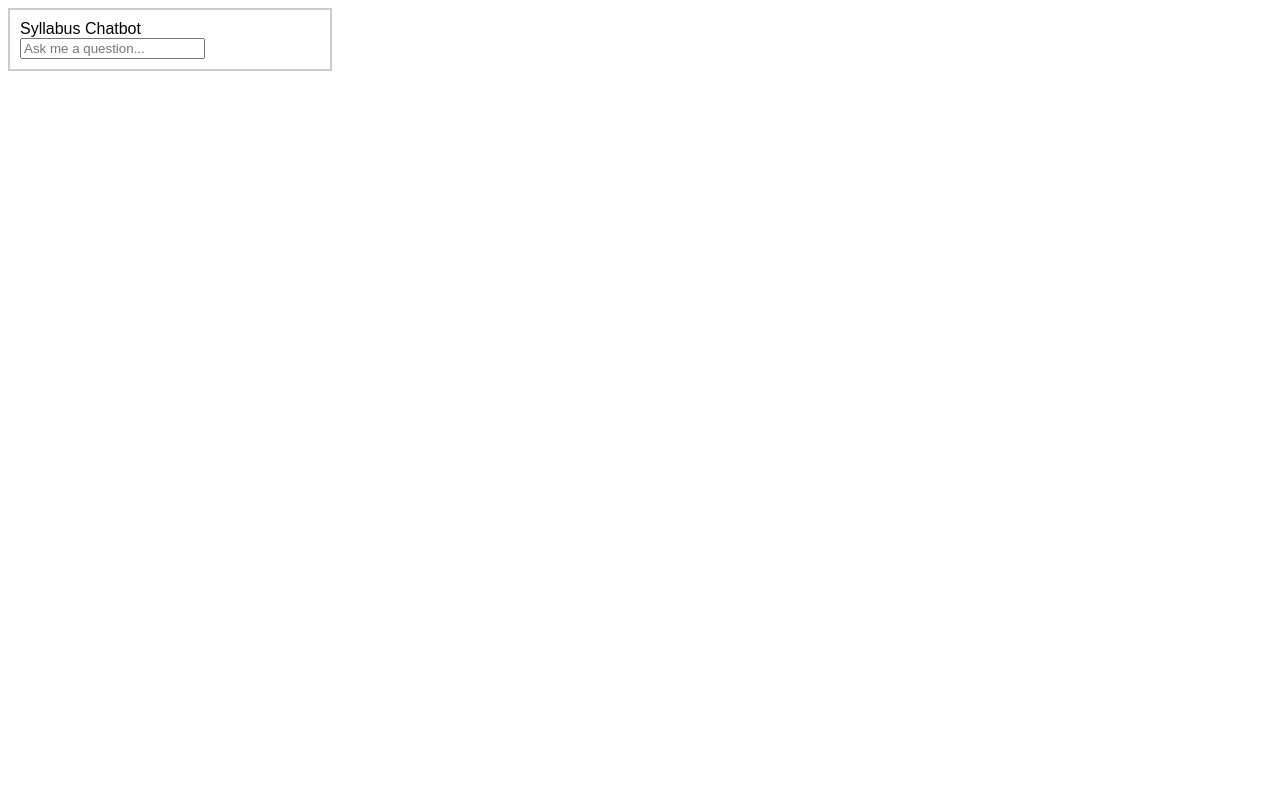
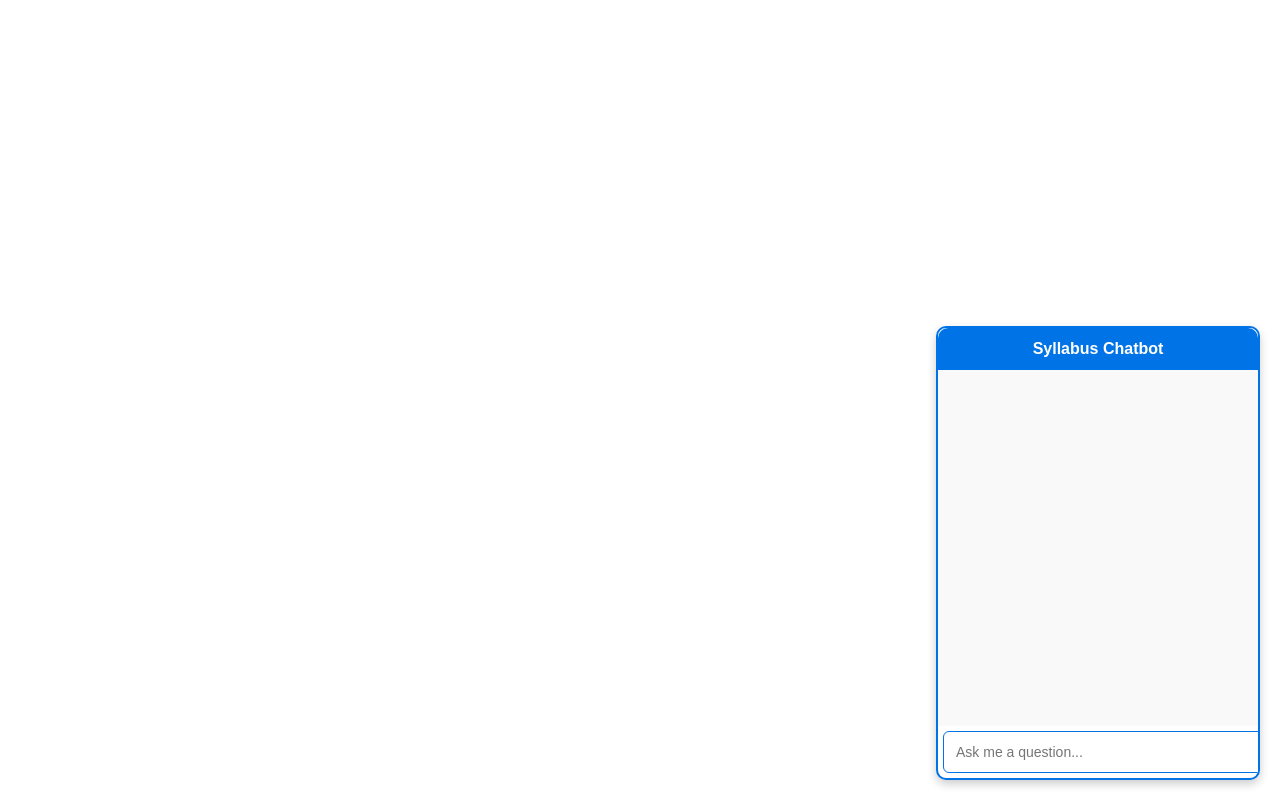
Before and after one commit to alexanderc994/canvas-chatbot, a plain HTML site: page index.html in a window 1280 px wide. Drawn offline with Linux system fonts and the light colour scheme.

Commit message:
Update style.css

```diff
--- a/style.css
+++ b/style.css
@@ -1,6 +1,79 @@
+/* Chatbot container */
 #chatbot-container {
-    width: 300px;
-    border: 2px solid #ccc;
+    position: fixed;
+    bottom: 20px;
+    right: 20px;
+    width: 320px;
+    height: 450px;
+    background: white;
+    border: 2px solid #0073e6;
+    border-radius: 10px;
+    box-shadow: 0px 4px 10px rgba(0, 0, 0, 0.2);
+    font-family: Arial, sans-serif;
+    display: flex;
+    flex-direction: column;
+    overflow: hidden;
+}
+
+/* Chatbot header */
+#chat-header {
+    background: #0073e6;
+    color: white;
+    text-align: center;
+    font-size: 16px;
+    font-weight: bold;
+    padding: 12px;
+    border-radius: 10px 10px 0 0;
+}
+
+/* Chat window */
+#chat-body {
+    flex: 1;
+    overflow-y: auto;
     padding: 10px;
-    font-family: Arial, sans-serif;
+    background: #f9f9f9;
+    display: flex;
+    flex-direction: column;
 }
+
+/* Chat bubbles */
+.chat-message {
+    padding: 10px;
+    margin: 5px;
+    border-radius: 8px;
+    max-width: 75%;
+    word-wrap: break-word;
+}
+
+/* User messages */
+.user-message {
+    background: #0073e6;
+    color: white;
+    align-self: flex-end;
+    text-align: right;
+}
+
+/* Bot messages */
+.bot-message {
+    background: #ddd;
+    color: black;
+    align-self: flex-start;
+}
+
+/* Chat input field */
+#chat-input {
+    border: none;
+    padding: 12px;
+    font-size: 14px;
+    width: calc(100% - 24px);
+    margin: 5px;
+    border-radius: 6px;
+    outline: none;
+    border: 1px solid #0073e6;
+}
+
+/* Hover effect */
+#chat-input:focus {
+    border-color: #005bb5;
+    box-shadow: 0px 0px 5px rgba(0, 115, 230, 0.5);
+}
```
